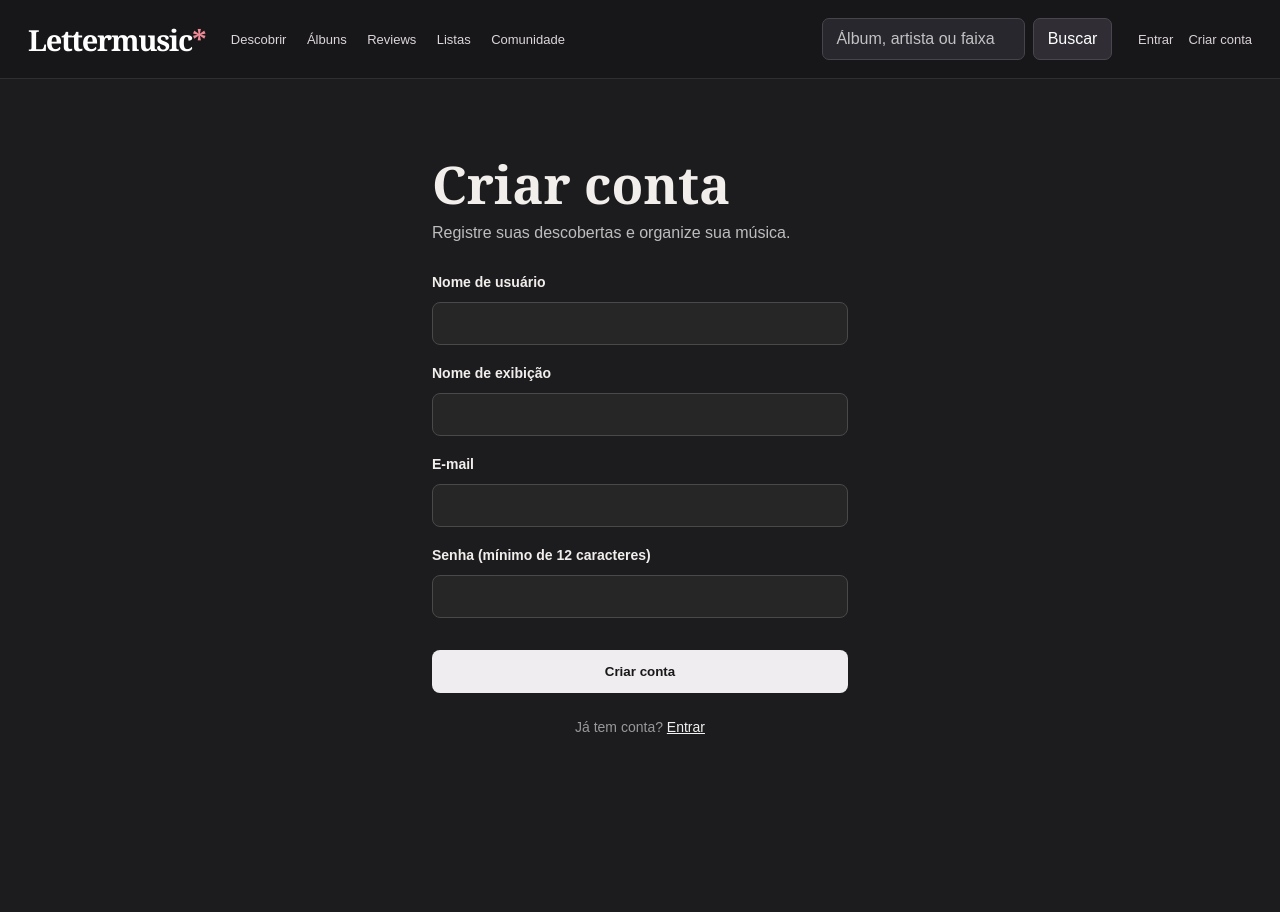
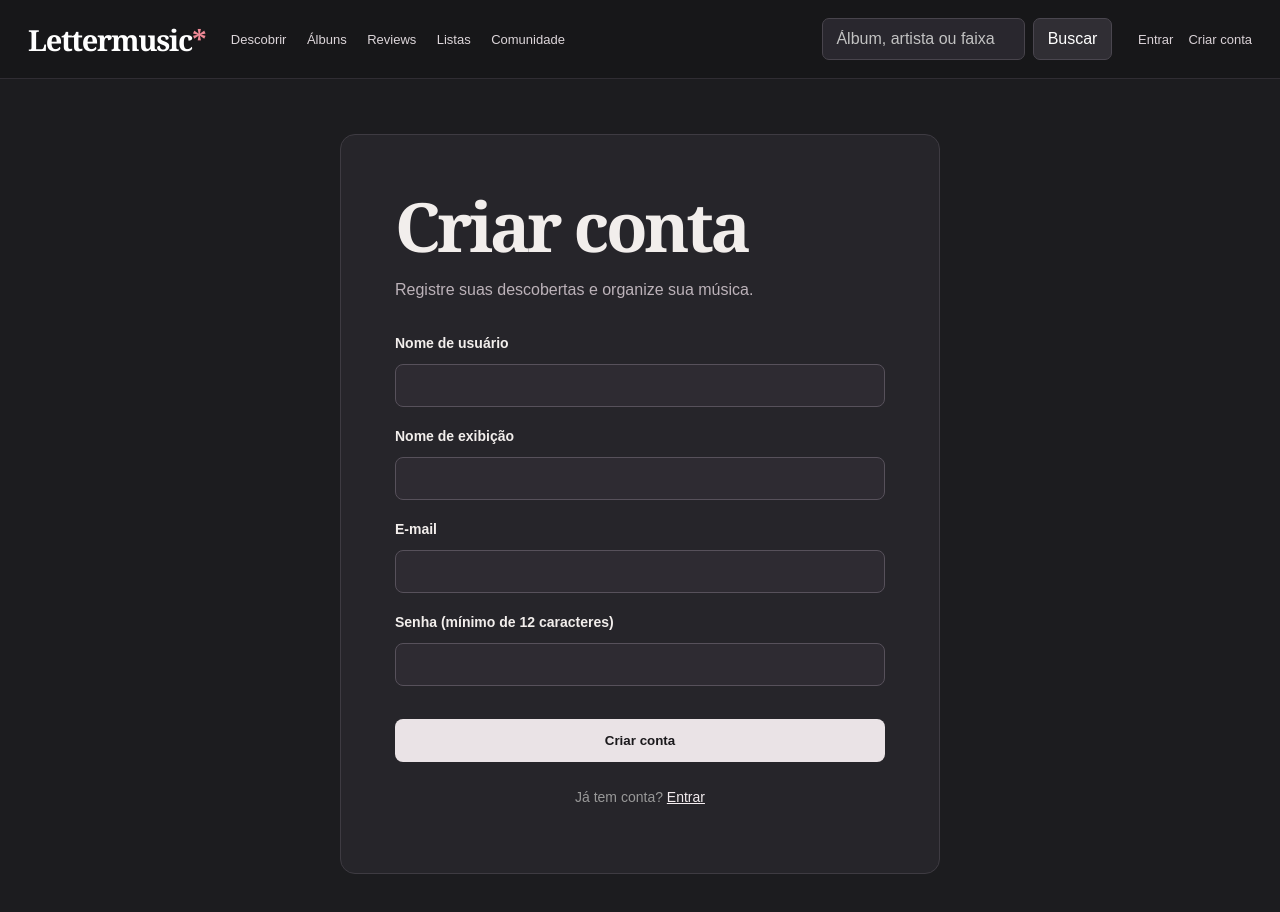
Before and after one commit to kdduuu/lettermusic, a Next.js app in the folder frontend/: page /cadastro in a window 1280 px wide. Shown: the top 912 px of the page. Before the commit the page ends 849 px from the top, so only its background shows below. Built offline with nearby package versions, Linux system fonts and the light colour scheme; no server answers.

Commit message:
style(f09): padroniza formularios de conta listas e avaliacoes

```diff
--- a/frontend/src/app/autenticacao.module.css
+++ b/frontend/src/app/autenticacao.module.css
@@ -48,3 +48,20 @@
 .alternativa a { color: #f2f2f2; }
 
 .sucesso { color: #d9d9d9; margin: 0; font-size: 14px; }
+
+/* F09 - autenticação e configurações com mesma identidade grafite. */
+.container {
+  max-width: 600px; margin: 55px auto 110px;
+  padding: clamp(28px,5vw,54px); border: 1px solid #3e3b42;
+  border-radius: 15px; background: #26252a;
+}
+.container h1 { font-size: clamp(43px,6vw,68px); letter-spacing: -.05em; }
+.container h2 { font: 700 28px var(--lm-serif); padding-bottom: 14px; border-bottom: 1px solid #423e45; }
+.introducao { color: #bcb2b9; line-height: 1.7; }
+.form { gap: 13px; }
+.form input { background: #2e2b32; color: #f4edef; border-color: #57515b; }
+.form input:focus-visible { border-color: #eb8a97; }
+.form button { background: #eae3e6; color: #1b191c; }
+.form button:hover { background: #fff; }
+.alternativa a { color: #f4edf0; }
+@media (max-width: 650px) { .container { margin: 22px 17px 60px; padding: 25px 20px; } }
--- a/frontend/src/components/formulario-avaliacao.module.css
+++ b/frontend/src/components/formulario-avaliacao.module.css
@@ -21,3 +21,10 @@
 
 .review .botaoExcluir { color: #f1afb6; border-color: #82545b; background: transparent; }
 .review .botaoExcluir:hover { border-color: #e3a1ab; }
+
+/* F09 - avaliar e escrever uma review sem mudar a lógica. */
+.container { max-width: none; }
+.avaliacao select, .review textarea { background: #302e35; border-color: #5c5660; color: #f4eef0; }
+.avaliacao button, .review button { background: #38353c; border-color: #68616b; }
+.avaliacao button:hover, .review button:hover { background: #45414a; }
+.nota { color: #ada3aa; }
--- a/frontend/src/components/formulario-interacoes.module.css
+++ b/frontend/src/components/formulario-interacoes.module.css
@@ -15,3 +15,8 @@
 .sucesso, .erro { width: 100%; margin: 0; font-size: 12px; }
 .sucesso { color: #a8c5ab; }
 .erro { color: #ee979c; }
+
+/* F09 - ações compactas, sem preenchimento chamativo. */
+.acao button, .escuta button { background: #343139; border-color: #615964; }
+.acao button:hover, .escuta button:hover { background: #413c45; }
+.contador { color: #b3a8b1; }
--- a/frontend/src/components/formularios-listas.module.css
+++ b/frontend/src/components/formularios-listas.module.css
@@ -33,3 +33,10 @@
 .form input:focus-visible, .form textarea:focus-visible, .form button:focus-visible,
 .adicionar select:focus-visible, .adicionar button:focus-visible, .controles button:focus-visible,
 .botaoBusca button:focus-visible { outline: 2px solid #e05b70; outline-offset: 2px; }
+
+/* F09 - inputs e ações sempre dentro da paleta neutra. */
+.form input:not([type="checkbox"]), .form textarea, .adicionar select { background: #302d34; color: #f1edef; border-color: #625962; border-radius: 7px; }
+.form button, .adicionar button, .botaoBusca button, .controles button, .excluir button { background: #37333a; color: #f2eaee; border-color: #625b65; }
+.form .primario { background: #ede5e8; color: #232026; border-color: #ede5e8; }
+.ajuda { color: #b3aab1; }
+.excluir { border-color: #49454e; }
```
